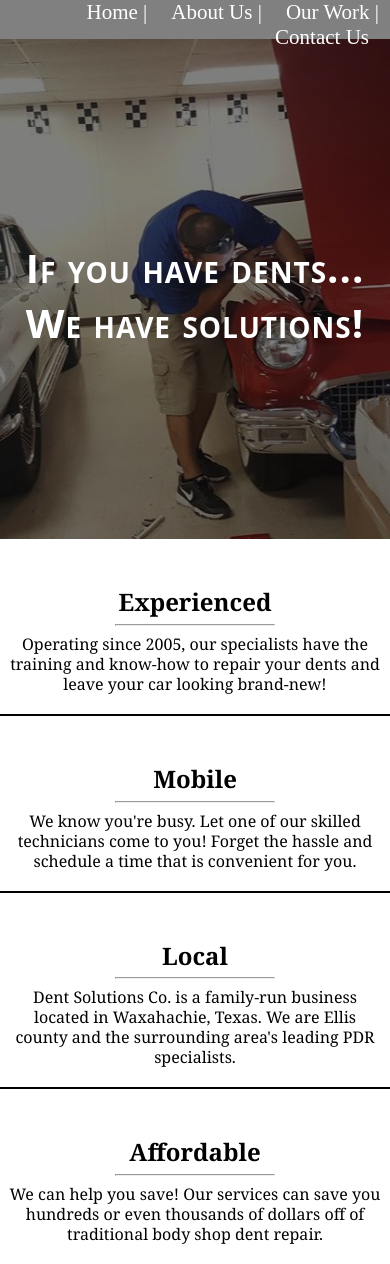
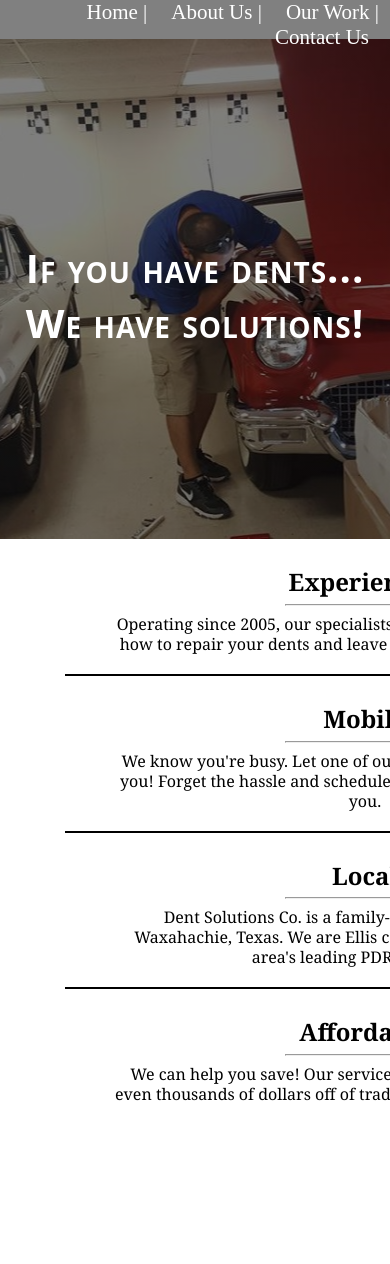
Before and after one commit to DamonFoster/DentSolutionsCo, a PHP site: page /about.html in a window 390 px wide; the page is wider, and only the part inside the window is pictured. Shown: the part 77-1341 px from the top of that part. After the commit the page ends 1178 px from the top of that part, so only its background shows below. Run offline with PHP 8.4, Linux system fonts and the light colour scheme.

Commit message:
mobile scale 767px width

```diff
--- a/style.css
+++ b/style.css
@@ -509,3 +509,87 @@ footer {
 		display: none;
 	}
 }
+
+@media (max-width: 767px) {
+
+	#info {
+		height: 580px;
+	}
+
+	.exp {
+	width: 600px;
+	text-align: center;
+	line-height: 5px;
+	border-bottom: 2px solid black;
+	border-right: 0px;
+	display: inline-block;
+	margin-left: 65px;
+	margin-top: 20px;
+	}
+
+	.afford {
+	width: 600px;
+	text-align: center;
+	line-height: 5px;
+	border-right: 0px;
+	display: inline-block;
+	margin-left: 65px;
+	margin-top: 20px;
+
+	}
+
+	.expPara {
+		width: 500px;
+		margin-bottom: 20px;
+	}
+
+	.aboutP {
+		width: 650px;
+		font-size: 15px;
+	}
+
+	#about {
+		height: 500px;
+	}
+
+	.slides {
+		width: 550px;
+	}
+
+	.bna {
+		height: 400px;
+		width: 400px;
+		margin-left: 75px;
+	}
+
+	.estimate {
+		margin-left: 270px;
+	}
+
+	.phone {
+		margin-left: 170px;
+		margin-bottom: 30px;
+	}
+
+	.cell {
+		margin-left: 45px;
+	}
+
+	.shop {
+		margin-left: 170px;
+		margin-bottom: 30px;
+	}
+
+	.map {
+		margin-left: 45px;
+	}
+
+	.fb {
+		margin-left: 170px;
+	}
+
+	.icon {
+		margin-left: 45px;
+	}
+
+}
```
